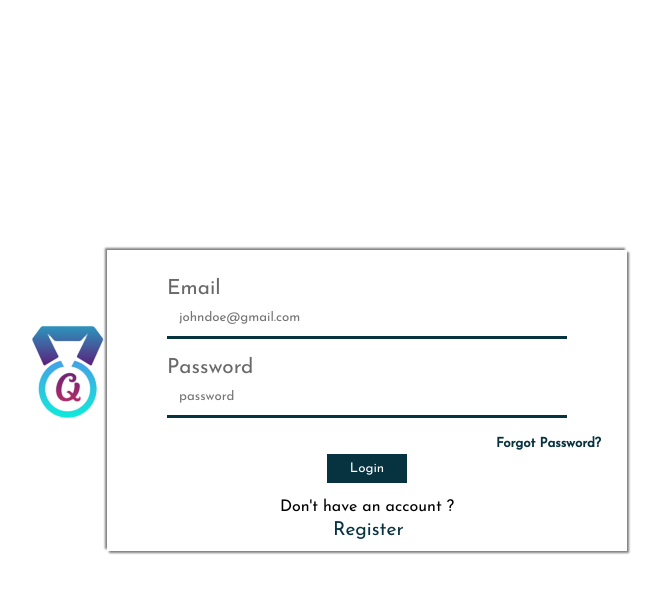
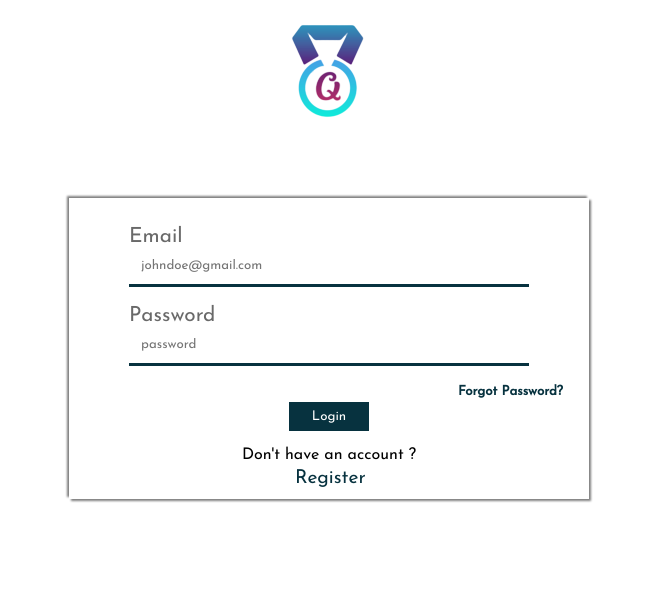
Before and after one commit to aolamide/quizza, a React (Create React App) app in the folder quiz-frontend/: page /login in a window 1280 px wide. Shown: the top 592 px of the page, without its empty margins (311-972 px from the left). Built offline with nearby package versions, Linux system fonts and the light colour scheme.

Commit message:
fix auth page look

```diff
--- a/quiz-frontend/src/css/App.css
+++ b/quiz-frontend/src/css/App.css
@@ -303,8 +303,9 @@ nav button {
 /* LOGIN SIGNUP */
 .auth {
     display: flex;
-    justify-content: center;
+    /* justify-content: center; */
     align-items: center;
+    flex-direction: column;
     height: 100vh
 }
 .auth form {
```
